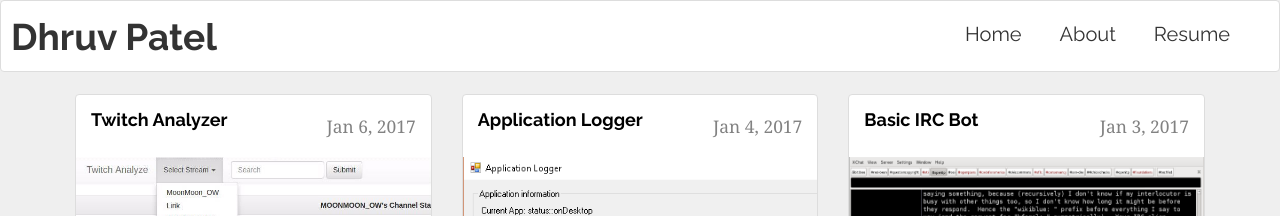
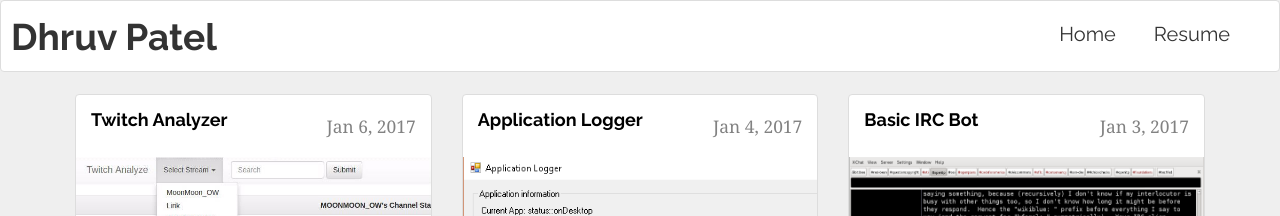
Before and after one commit to pateldhruv1993/pateldhruv1993, a Jekyll site: the page built from index.html, in a window 1280 px wide. Shown: the top 216 px of the page. Built offline with Jekyll 4.4.1, drawn with Linux system fonts in a browser that asks for light colours; the list of posts is cut into pages by our own code.

Commit message:
Updated header.html

```diff
--- a/_includes/header.html
+++ b/_includes/header.html
@@ -16,7 +16,6 @@
     <div class="collapse navbar-collapse " id="bs-example-navbar-collapse-1">
             <ul class="nav navbar-nav navbar-right">
         <li><a href="{{site.baseurl}}/">Home</a></li>
-        <li><a href="{{site.baseurl}}/about/">About</a></li>
         <li><a href="https://github.com/pateldhruv1993/pateldhruv1993.github.io/raw/master/Dhruv%20Patel%20-%20Resume.docx">Resume</a></li>
         <!--
         <li class="dropdown">
```
